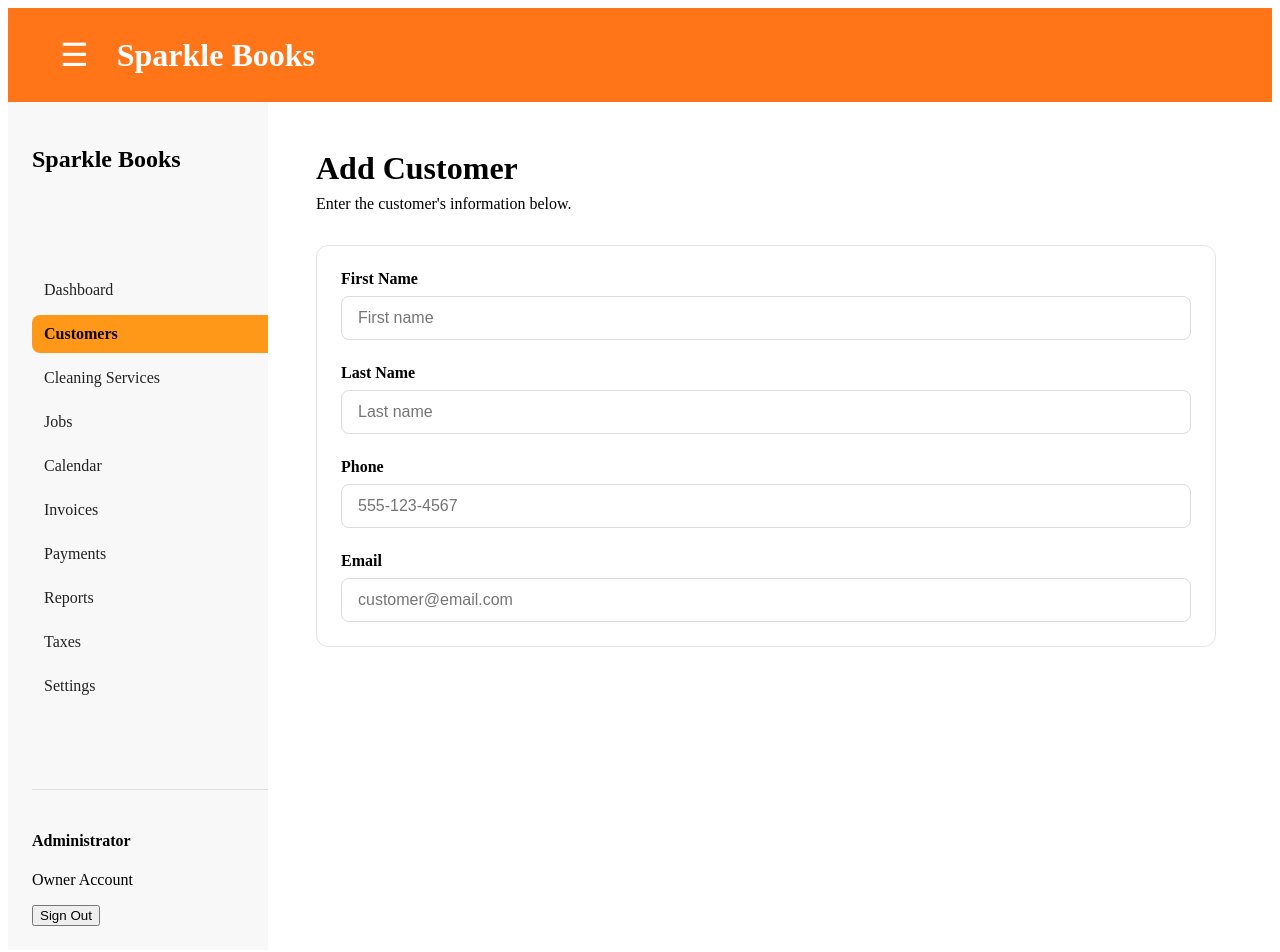
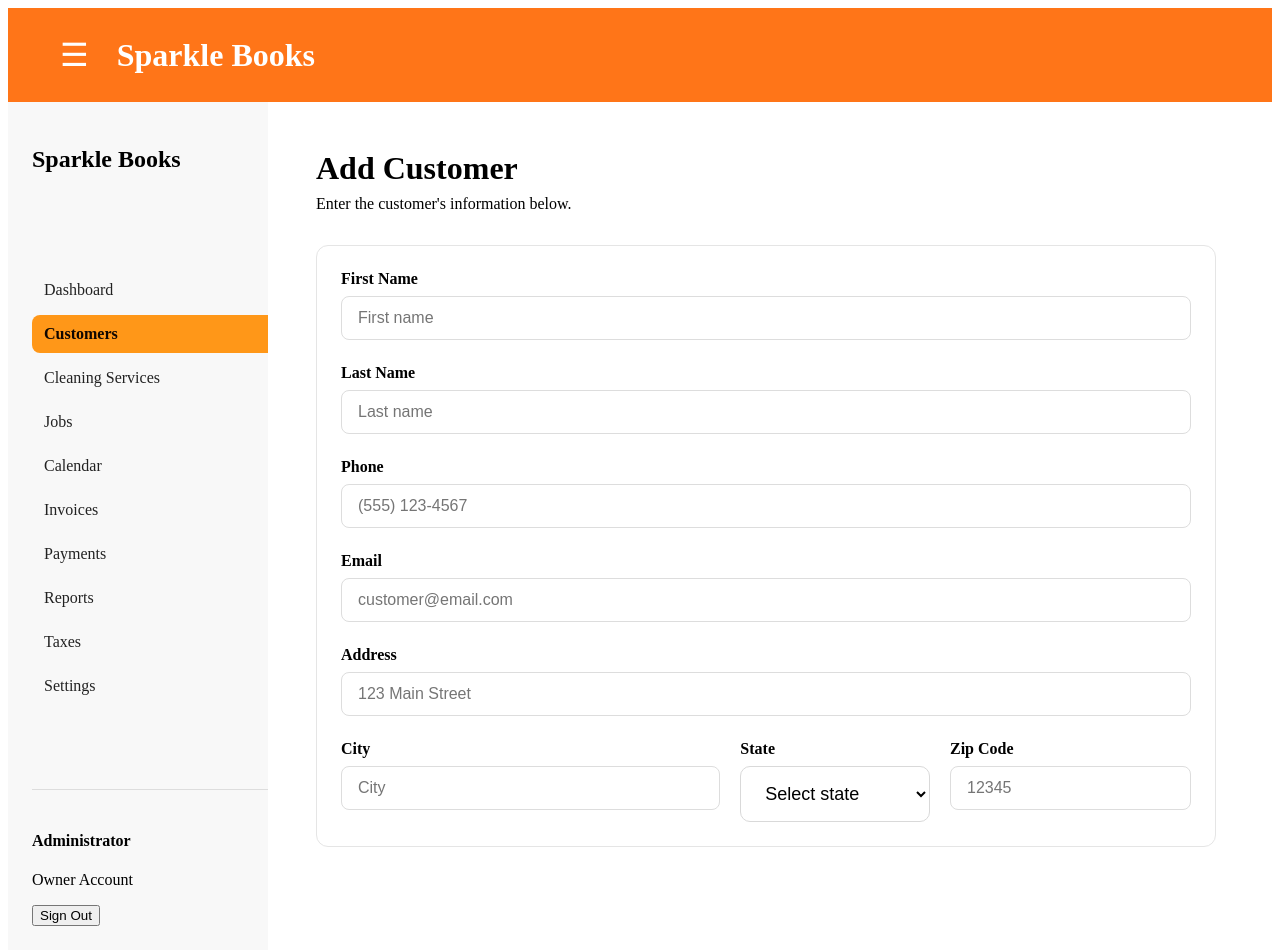
Before and after one commit to Carl32623/Sparkle_Books, an Angular app: page /customers/add in a window 1280 px wide. Shown: the top 952 px of the page. Built offline with nearby package versions, Linux system fonts and the light colour scheme.

Commit message:
add city, state, and zip input fields for add new customer as well as validation for all input.

```diff
--- a/src/app/pages/customers/add-customer/add-customer.html
+++ b/src/app/pages/customers/add-customer/add-customer.html
@@ -20,6 +20,7 @@
           type="text"
           formControlName="firstName"
           placeholder="First name"
+          maxlength="35"
         >
 
         @if (
@@ -41,6 +42,7 @@
           type="text"
           formControlName="lastName"
           placeholder="Last name"
+          maxlength="35"
         >
 
         @if (
@@ -60,8 +62,11 @@
         <input
           id="phone"
           type="tel"
+          inputmode="numeric"
           formControlName="phone"
-          placeholder="555-123-4567"
+          maxlength="14"
+          placeholder="(555) 123-4567"
+          (input)="formatPhoneNumber($event)"
         >
 
         @if (
@@ -71,6 +76,13 @@
           <p class="validation-error">
             Phone number is required.
           </p>
+        }
+
+        @else if (customerForm.get('phone')?.touched &&
+        customerForm.get('phone')?.hasError('pattern')) {
+          <small class="error">
+            Phone number must contain exactly 10 digits.
+          </small>
         }
       </div>
 
@@ -83,6 +95,7 @@
           type="email"
           formControlName="email"
           placeholder="customer@email.com"
+          maxlength="50"
         >
 
         @if (
@@ -94,7 +107,7 @@
           </p>
         }
 
-        @if (
+        @else if (
           customerForm.controls.email.touched &&
           customerForm.controls.email.hasError('email')
         ) {
@@ -104,6 +117,83 @@
         }
       </div>
 
+      <div class="form-field">
+        <label for="address">Address</label>
+
+        <input
+          id="address"
+          type="text"
+          formControlName="address"
+          placeholder="123 Main Street"
+          maxlength="75"
+        >
+
+        @if (customerForm.controls.address.touched &&
+          customerForm.controls.address.hasError('required')) {
+            <p class="validation-error">
+              Address is required.
+            </p>
+          }
+      </div>
+
+      <div class="address-row">
+        <div class="form-field">
+          <label for="city">City</label>
+          <input
+            id="city"
+            type="text"
+            formControlName="city"
+            placeholder="City"
+            maxlength="50"
+          >
+          @if (customerForm.controls.city.touched &&
+            customerForm.controls.city.hasError('required')) {
+              <p class="validation-error">
+                City is required.
+              </p>
+            }
+        </div>
+
+        <div class="form-field">
+          <label for="state">State</label>
+          <select
+            id="state"
+            formControlName="state"
+          >
+          <option value="">Select state</option>
+          @for (state of states; track state) {
+            <option [value]="state">
+              {{ state }}
+            </option>
+          }
+          </select>
+          @if (customerForm.controls.state.touched &&
+              customerForm.controls.state.hasError('required')) {
+                <p class="validation-error">
+                  State is required.
+                </p>
+              }
+        </div>
+
+        <div class="form-field">
+          <label for="zipCode">Zip Code</label>
+          <input
+            id="zipCode"
+            type="text"
+            inputmode="numeric"
+            maxlength="5"
+            placeholder="12345"
+            (input)="formatZipCode($event)"
+          >
+          @if (customerForm.controls.zipCode.touched &&
+              customerForm.controls.zipCode.hasError('required')) {
+                <p class="validation-error">
+                  Zip code is required.
+                </p>
+              }
+        </div>
+      </div>
+
     </div>
 
   </form>
--- a/src/app/pages/customers/add-customer/add-customer.scss
+++ b/src/app/pages/customers/add-customer/add-customer.scss
@@ -58,6 +58,38 @@
     font-size: 14px;
 }
 
+select {
+    width: 100%;
+    padding: 16px 20px;
+    border: 1px solid #d9d9d9;
+    border-radius: 10px;
+    font-size: 18px;
+    background-color: white;
+    box-sizing: border-box;
+}
+
+select:focus {
+    outline: none;
+    border-color: #ff7518;
+}
+
+select option:checked {
+    background-color: #ff7518;
+    color: white;
+}
+
+select option:hover {
+    background-color: #ff7518;
+    color: white;
+}
+
+.address-row {
+    display: grid;
+    grid-template-columns: 2fr 1fr 1fr;
+    gap: 20px;
+    width: 100%;
+}
+
 @media (max-width: 700px) {
     .add-customer-page {
         padding: 16px;
@@ -66,4 +98,8 @@
     .form-grid {
         grid-template-columns: 1fr;
     }
+
+    .address-row {
+        grid-template-columns: 1fr;
+    }
 }
--- a/src/app/pages/customers/add-customer/add-customer.ts
+++ b/src/app/pages/customers/add-customer/add-customer.ts
@@ -1,3 +1,4 @@
+import { NumberSymbol } from '@angular/common';
 import { Component } from '@angular/core';
 import { FormControl, FormGroup, ReactiveFormsModule, Validators } from '@angular/forms';
 
@@ -8,22 +9,102 @@ import { FormControl, FormGroup, ReactiveFormsModule, Validators } from '@angula
   styleUrl: './add-customer.scss',
 })
 export class AddCustomer {
+  states = [
+  'AL', 'AK', 'AZ', 'AR', 'CA', 'CO', 'CT', 'DE',
+  'FL', 'GA', 'HI', 'ID', 'IL', 'IN', 'IA', 'KS',
+  'KY', 'LA', 'ME', 'MD', 'MA', 'MI', 'MN', 'MS',
+  'MO', 'MT', 'NE', 'NV', 'NH', 'NJ', 'NM', 'NY',
+  'NC', 'ND', 'OH', 'OK', 'OR', 'PA', 'RI', 'SC',
+  'SD', 'TN', 'TX', 'UT', 'VT', 'VA', 'WA', 'WV',
+  'WI', 'WY'
+];
+
   customerForm = new FormGroup({
   firstName: new FormControl('', [
-    Validators.required
+    Validators.required,
+    Validators.maxLength(35)
   ]),
 
   lastName: new FormControl('', [
-    Validators.required
+    Validators.required,
+    Validators.maxLength(35)
   ]),
 
   phone: new FormControl('', [
-    Validators.required
+    Validators.required,
+    Validators.maxLength(14),
+    Validators.pattern(/^\(\d{3}\) \d{3}-\d{4}$/)
   ]),
 
   email: new FormControl('', [
     Validators.required,
-    Validators.email
+    Validators.email,
+    Validators.maxLength(50)
+  ]),
+
+  address: new FormControl('', [
+    Validators.required,
+    Validators.maxLength(75)
+  ]),
+
+  city: new FormControl('', [
+    Validators.required,
+    Validators.maxLength(50)
+  ]),
+
+  state: new FormControl('', [
+    Validators.required,
+    Validators.maxLength(50)
+  ]),
+
+  zipCode: new FormControl('', [
+    Validators.required,
+    Validators.maxLength(5),
+    Validators.pattern(/^\d{5}$/)
   ])
 });
+
+formatPhoneNumber(event: Event): void {
+    const input = event.target as HTMLInputElement;
+
+    // Remove everything except numbers
+    let numbers = input.value.replace(/\D/g, '');
+
+    // Limit to 10 digits
+    numbers = numbers.substring(0, 10);
+
+    // Format the phone number
+    if (numbers.length <= 3) {
+      input.value = numbers;
+    }
+    else if (numbers.length <= 6) {
+      input.value = `(${numbers.substring(0, 3)}) ${numbers.substring(3)}`;
+    }
+    else {
+      input.value = `(${numbers.substring(0, 3)}) ${numbers.substring(3, 6)}-${numbers.substring(6)}`;
+    }
+
+    // Update the Angular form control
+    this.customerForm.get('phone')?.setValue(input.value, {
+      emitEvent: false
+    });
+  }
+
+  formatZipCode(event: Event): void {
+  const input = event.target as HTMLInputElement;
+
+  // Remove everything except numbers
+  let numbers = input.value.replace(/\D/g, '');
+
+  // Limit ZIP code to 5 digits
+  numbers = numbers.substring(0, 5);
+
+  // Update what is displayed in the input
+  input.value = numbers;
+
+  // Update the Angular form control
+  this.customerForm.get('zipCode')?.setValue(numbers, {
+    emitEvent: false
+  });
 }
+}
```
